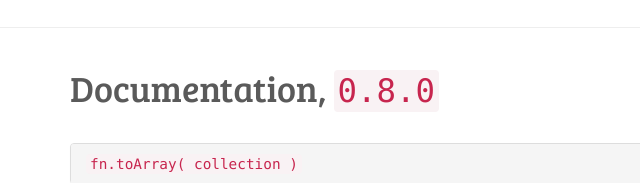
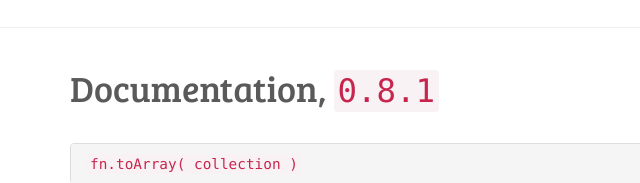
Before and after one commit to CrowdHailer/fn.js, a plain HTML site: page index.html in a window 1280 px wide. Shown: the part 2729-2912 px from the top of the page, 0-640 px from the left. Drawn offline with nearby package versions, Linux system fonts and the light colour scheme.

Commit message:
Bumping version to 0.8.1

```diff
--- a/index.html
+++ b/index.html
@@ -190,7 +190,7 @@ $ npm install fn.js</code></pre>
 	<hr/>
 
 	<div class="container">
-		<h1 id="docs">Documentation, <code>0.8.0</code></h1>
+		<h1 id="docs">Documentation, <code>0.8.1</code></h1>
 		<br/>
 
 		<div class="row">
```
